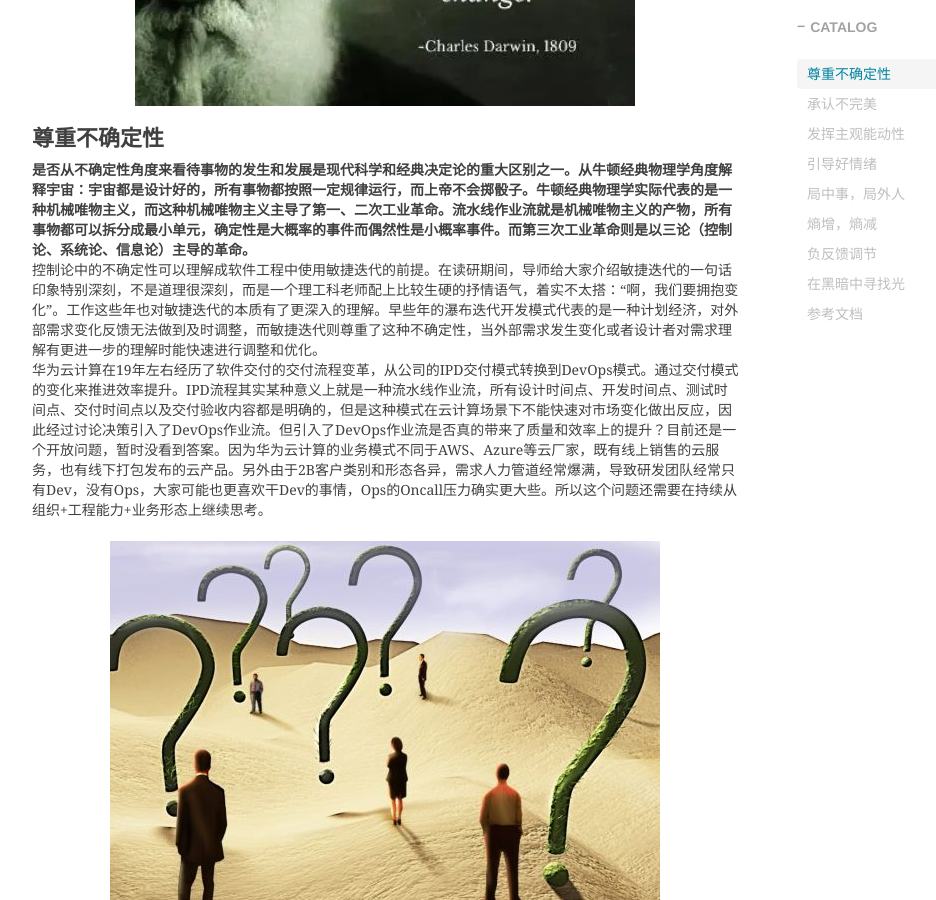
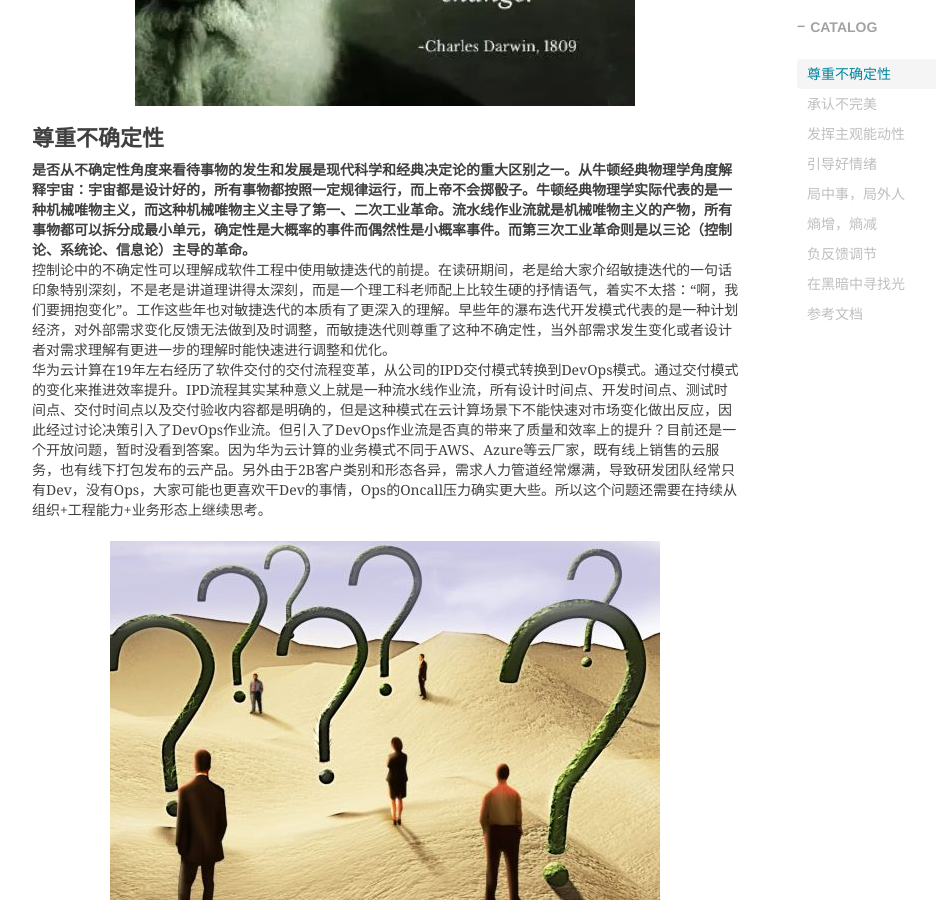
Before and after one commit to shihai1991/shihai1991.github.io, a Jekyll site: the page built from _posts/2023-10-30-在菊厂八年的那些人那些事.md, in a window 1280 px wide and 900 px high, scrolled down 654 px. Shown: the whole window, without its empty margins (233-1169 px from the left). Built offline with Jekyll 4.4.1, drawn with Linux system fonts in a browser that asks for light colours; nearby versions of some CDN libraries; comment, search, counter and statistics services are not loaded.

Commit message:
Update 2023-10-30-在菊厂八年的那些人那些事.md

```diff
--- a/_posts/2023-10-30-在菊厂八年的那些人那些事.md
+++ b/_posts/2023-10-30-在菊厂八年的那些人那些事.md
@@ -18,7 +18,7 @@ time: '2023.10.30 12:27:00'
 
 # 尊重不确定性
 **是否从不确定性角度来看待事物的发生和发展是现代科学和经典决定论的重大区别之一。从牛顿经典物理学角度解释宇宙：宇宙都是设计好的，所有事物都按照一定规律运行，而上帝不会掷骰子。牛顿经典物理学实际代表的是一种机械唯物主义，而这种机械唯物主义主导了第一、二次工业革命。流水线作业流就是机械唯物主义的产物，所有事物都可以拆分成最小单元，确定性是大概率的事件而偶然性是小概率事件。而第三次工业革命则是以三论（控制论、系统论、信息论）主导的革命。**
-控制论中的不确定性可以理解成软件工程中使用敏捷迭代的前提。在读研期间，导师给大家介绍敏捷迭代的一句话印象特别深刻，不是道理很深刻，而是一个理工科老师配上比较生硬的抒情语气，着实不太搭：“啊，我们要拥抱变化”。工作这些年也对敏捷迭代的本质有了更深入的理解。早些年的瀑布迭代开发模式代表的是一种计划经济，对外部需求变化反馈无法做到及时调整，而敏捷迭代则尊重了这种不确定性，当外部需求发生变化或者设计者对需求理解有更进一步的理解时能快速进行调整和优化。
+控制论中的不确定性可以理解成软件工程中使用敏捷迭代的前提。在读研期间，老是给大家介绍敏捷迭代的一句话印象特别深刻，不是老是讲道理讲得太深刻，而是一个理工科老师配上比较生硬的抒情语气，着实不太搭：“啊，我们要拥抱变化”。工作这些年也对敏捷迭代的本质有了更深入的理解。早些年的瀑布迭代开发模式代表的是一种计划经济，对外部需求变化反馈无法做到及时调整，而敏捷迭代则尊重了这种不确定性，当外部需求发生变化或者设计者对需求理解有更进一步的理解时能快速进行调整和优化。
 华为云计算在19年左右经历了软件交付的交付流程变革，从公司的IPD交付模式转换到DevOps模式。通过交付模式的变化来推进效率提升。IPD流程其实某种意义上就是一种流水线作业流，所有设计时间点、开发时间点、测试时间点、交付时间点以及交付验收内容都是明确的，但是这种模式在云计算场景下不能快速对市场变化做出反应，因此经过讨论决策引入了DevOps作业流。但引入了DevOps作业流是否真的带来了质量和效率上的提升？目前还是一个开放问题，暂时没看到答案。因为华为云计算的业务模式不同于AWS、Azure等云厂家，既有线上销售的云服务，也有线下打包发布的云产品。另外由于2B客户类别和形态各异，需求人力管道经常爆满，导致研发团队经常只有Dev，没有Ops，大家可能也更喜欢干Dev的事情，Ops的Oncall压力确实更大些。所以这个问题还需要在持续从组织+工程能力+业务形态上继续思考。
 ![不确定性 侵删]({{site.baseurl}}/img/2024/Q1/20240102-不确定性.jpg)
 
```
